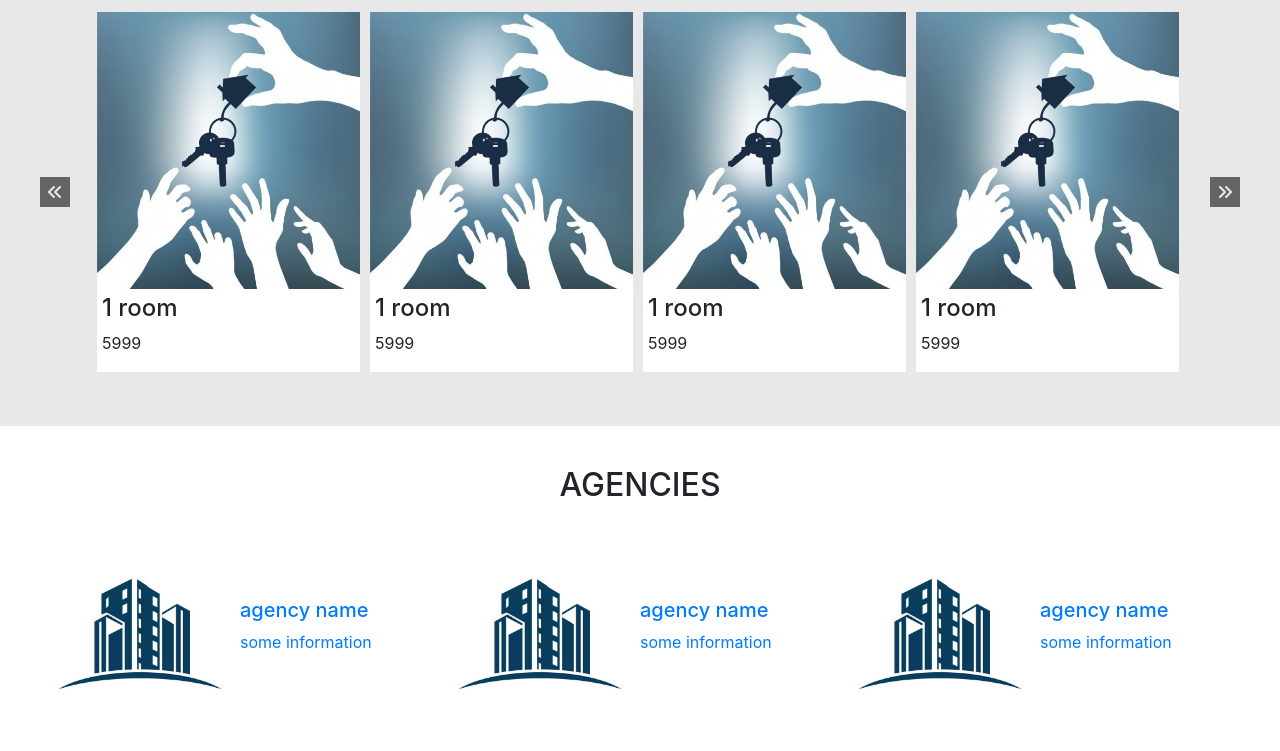
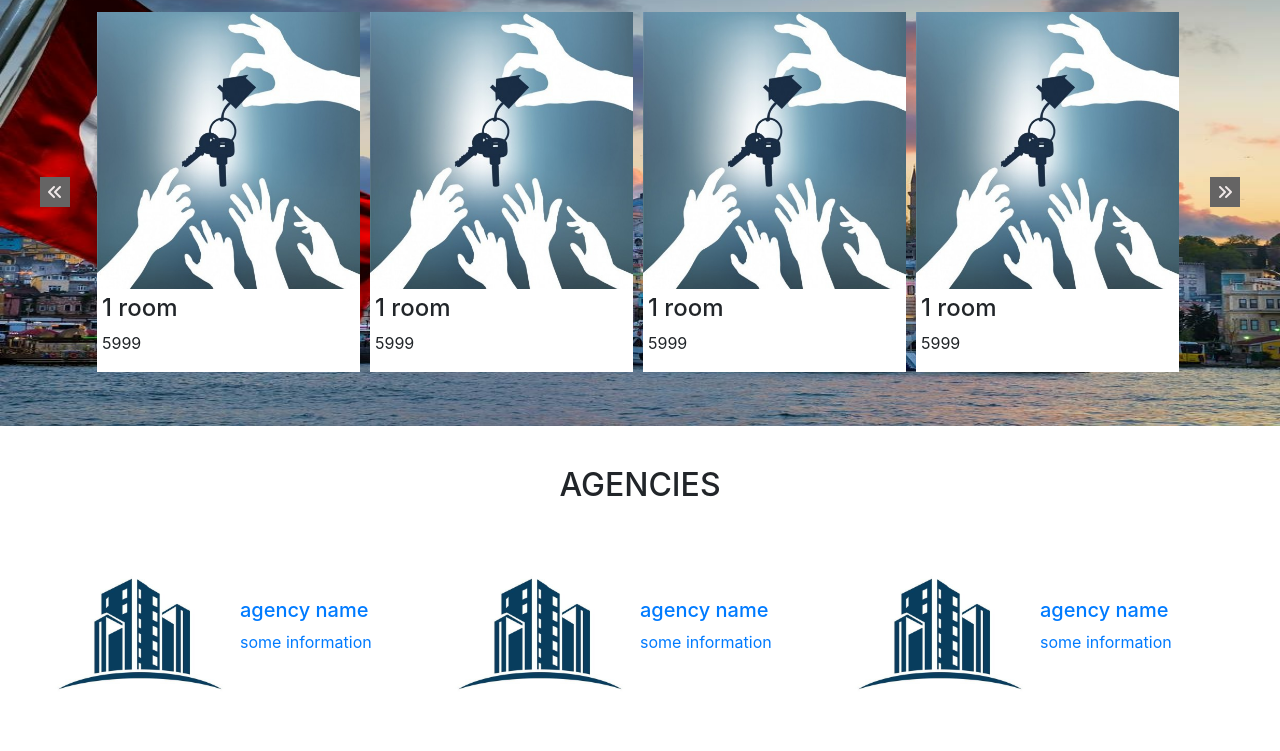
Before and after one commit to A-Nazhmutdin/First, a plain HTML site: page index.html in a window 1280 px wide. Shown: the part 234-985 px from the top of the page. Drawn offline with nearby package versions, Linux system fonts and the light colour scheme.

Commit message:
background

```diff
--- a/css/style.sass
+++ b/css/style.sass
@@ -89,8 +89,7 @@ a
 
 
 .content
-  background-image: url(img/background.jpg)
-  background-repeat: no-repeat
+  background-repeat: round
   height: 500px
   background-color: #e8e8e8
   margin-bottom: 40px
--- a/index.html
+++ b/index.html
@@ -37,7 +37,7 @@
         <a href="#" class="mynav__link">Rent</a>
         <a href="#" class="mynav__link">Under construction</a>
     </nav>
-    <div class="content center">
+    <div class="content center" style="background-image: url(img/background.jpg)">
         <h1 class="h1__best_deals">best deals</h1>
         <div class="slider center">
             <button class="slider_button button_left">
```
Also changed, not shown: css/style.css, 1 other file.
